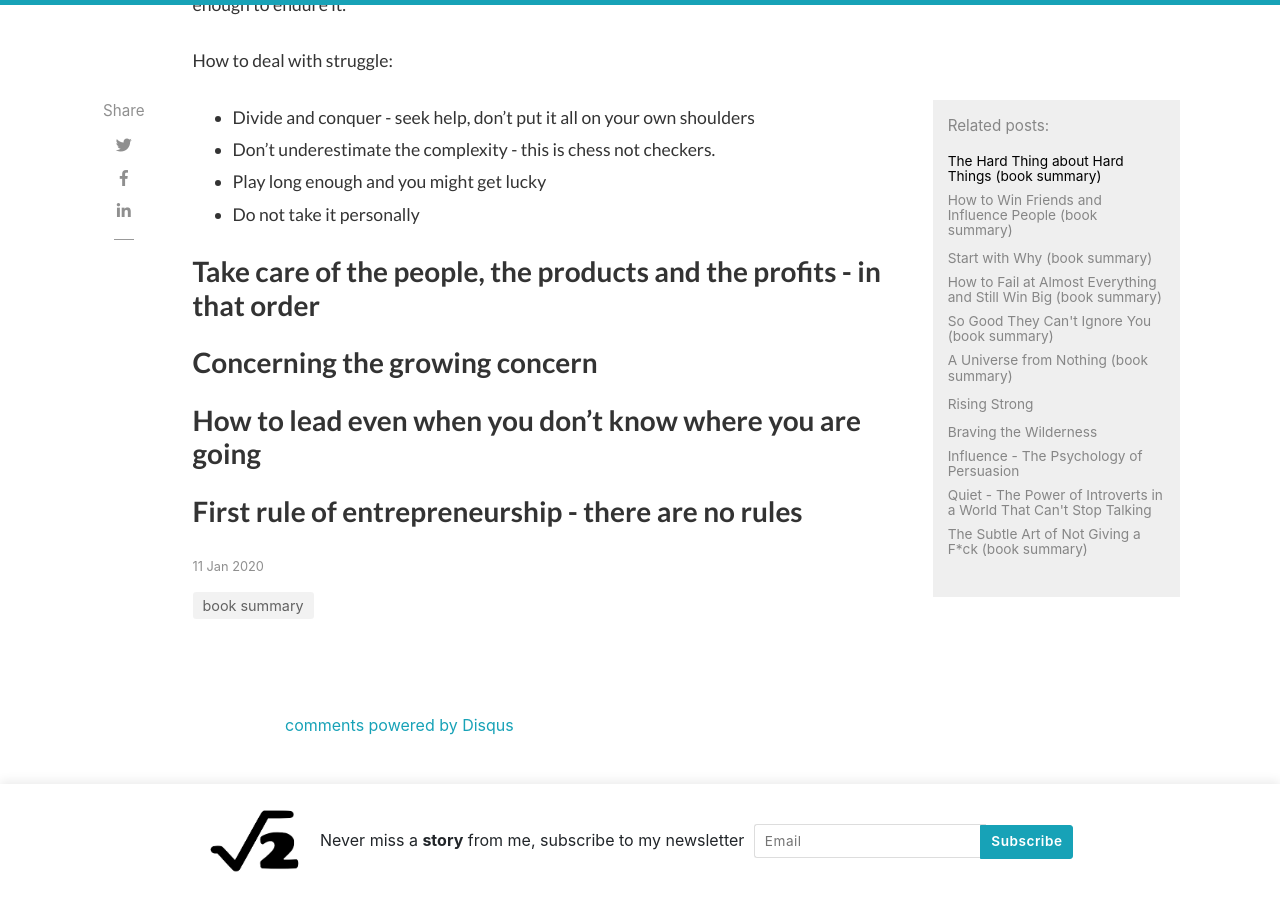
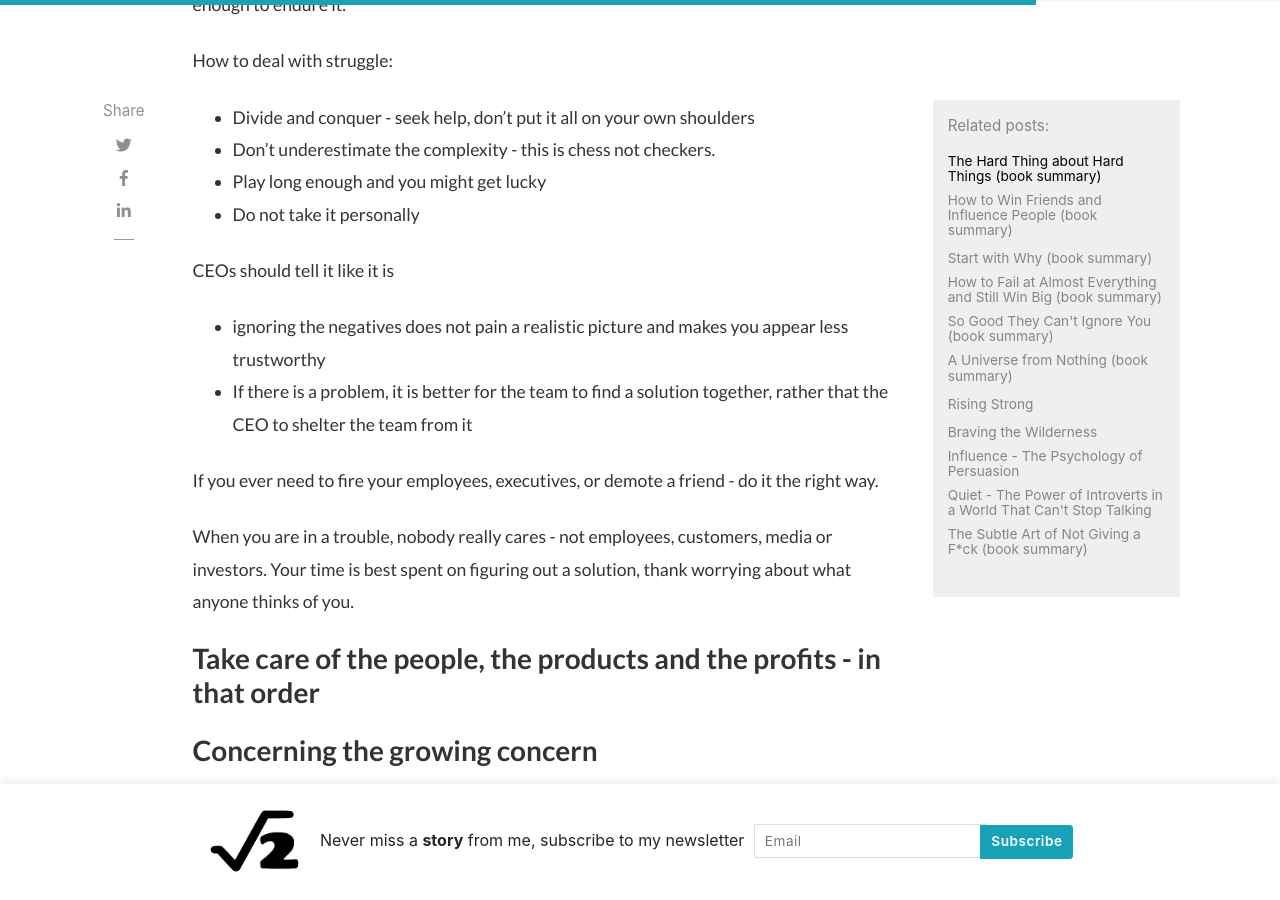
Before and after one commit to rutum/rutum.github.io, a Jekyll site: the page built from _posts/2020-1-11-the-hard-thing-about-hard-things.md, in a window 1280 px wide and 900 px high, scrolled down 1240 px. Built offline with Jekyll 4.4.1, drawn with Linux system fonts in a browser that asks for light colours; nearby versions of some CDN libraries; comment, search, counter and statistics services are not loaded.

Commit message:
hard things

```diff
--- a/_posts/2020-1-11-the-hard-thing-about-hard-things.md
+++ b/_posts/2020-1-11-the-hard-thing-about-hard-things.md
@@ -33,7 +33,13 @@ How to deal with struggle:
 - Play long enough and you might get lucky
 - Do not take it personally
 
+CEOs should tell it like it is
+- ignoring the negatives does not pain a realistic picture and makes you appear less trustworthy
+- If there is a problem, it is better for the team to find a solution together, rather that the CEO to shelter the team from it
 
+If you ever need to fire your employees, executives, or demote a friend - do it the right way.
+
+When you are in a trouble, nobody really cares - not employees, customers, media or investors. Your time is best spent on figuring out a solution, thank worrying about what anyone thinks of you.
 
 ### Take care of the people, the products and the profits - in that order
 
```
